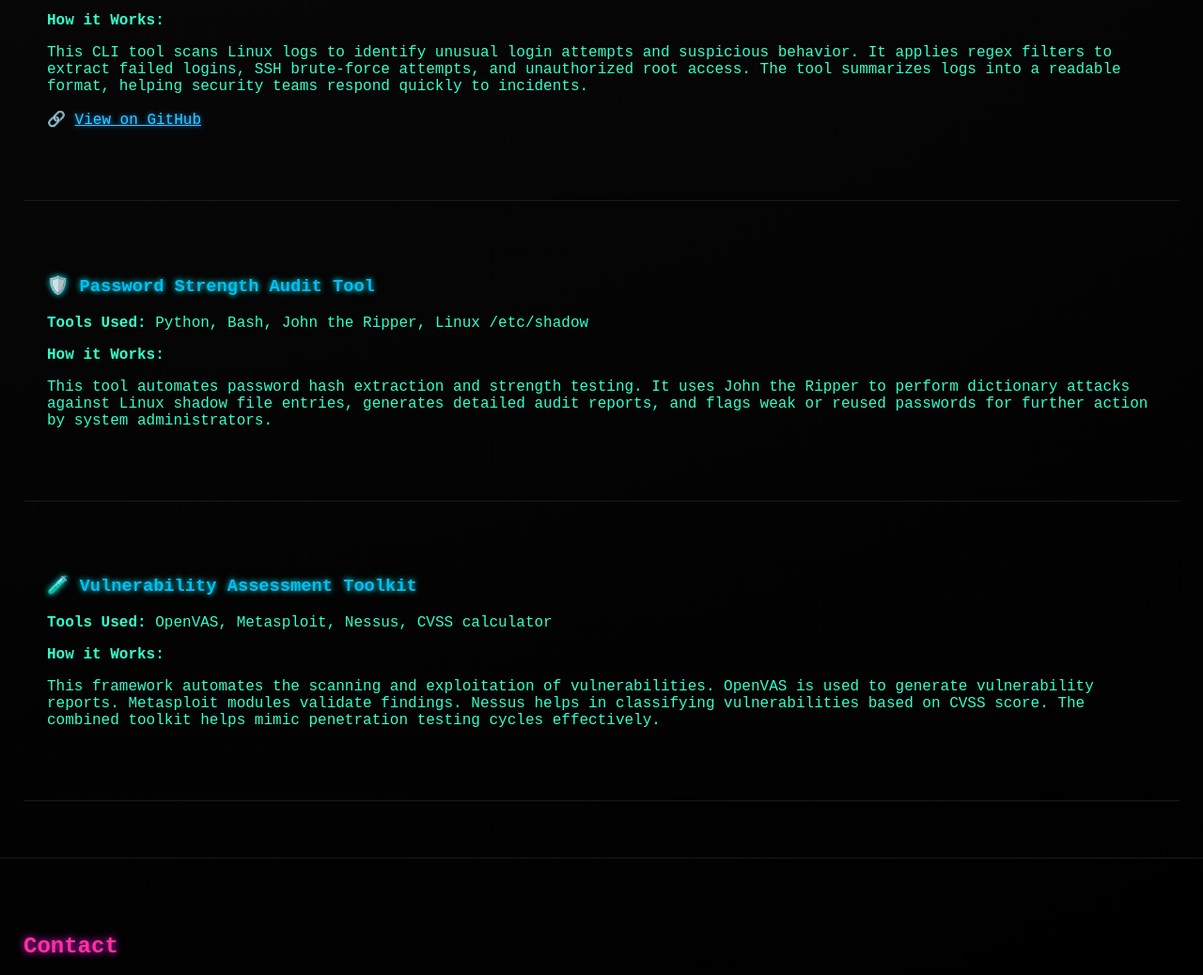
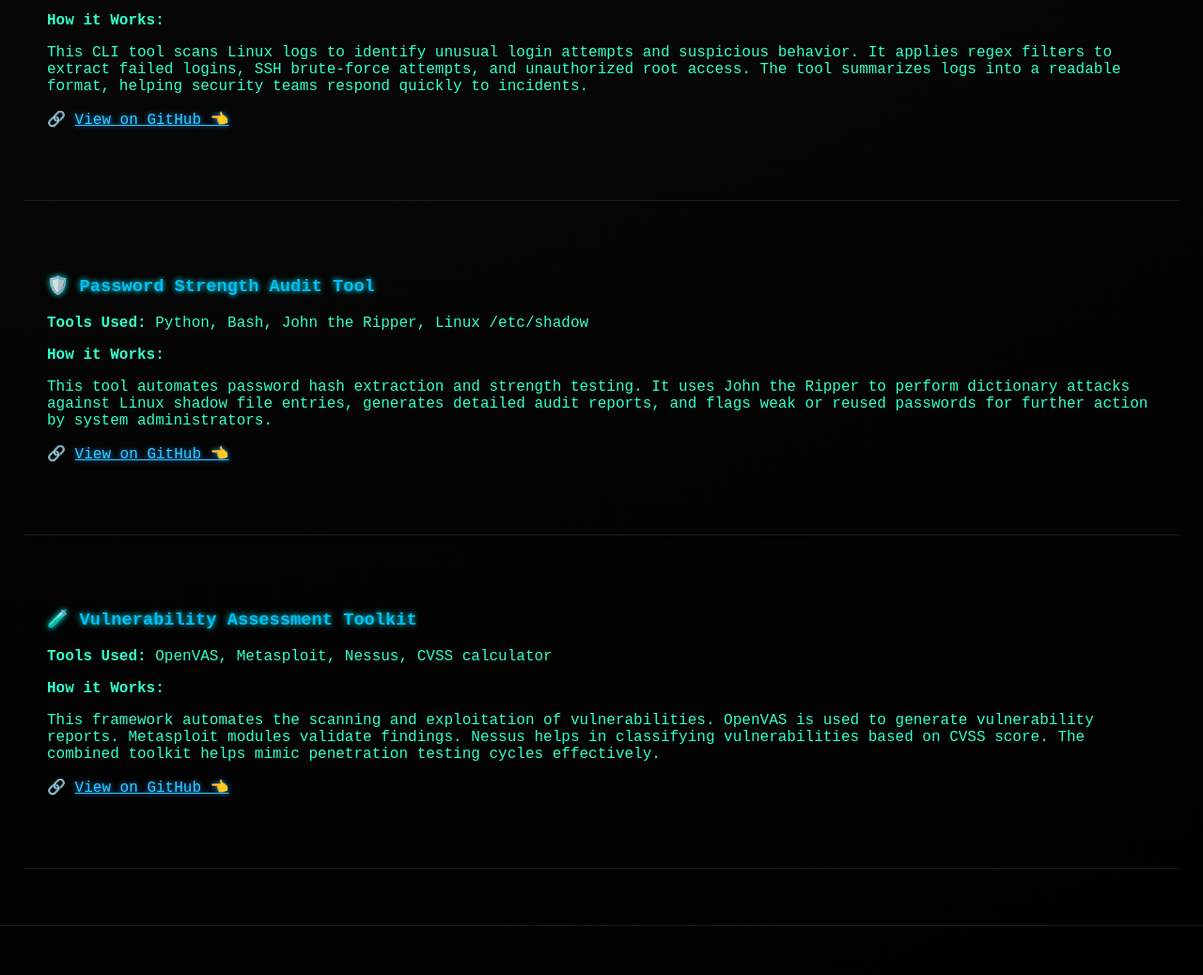
Before and after one commit to crazy9912/portfolio, a plain HTML site: page Index.html in a window 1280 px wide. Shown: the part 1664-2702 px from the top of the page at 94% size. Drawn offline with Linux system fonts and the light colour scheme.

Commit message:
Update Index.html

```diff
--- a/Index.html
+++ b/Index.html
@@ -179,7 +179,7 @@
     <p><strong>Tools Used:</strong> Python, Regex, Linux log files (auth.log, syslog), Bash</p>
     <p><strong>How it Works:</strong></p>
     <p>This CLI tool scans Linux logs to identify unusual login attempts and suspicious behavior. It applies regex filters to extract failed logins, SSH brute-force attempts, and unauthorized root access. The tool summarizes logs into a readable format, helping security teams respond quickly to incidents.</p>
-    <p>🔗 <a href="https://github.com/crazy9912/log-analyzer" target="_blank">View on GitHub</a></p>
+    <p>🔗 <a href="https://github.com/crazy9912/log-analyzer" target="_blank">View on GitHub 👈 </a></p>
 
   </section>
   <section style="font-family: 'Courier New', monospace; color: #33ffcc;">
@@ -187,12 +187,14 @@
     <p><strong>Tools Used:</strong> Python, Bash, John the Ripper, Linux /etc/shadow</p>
     <p><strong>How it Works:</strong></p>
     <p>This tool automates password hash extraction and strength testing. It uses John the Ripper to perform dictionary attacks against Linux shadow file entries, generates detailed audit reports, and flags weak or reused passwords for further action by system administrators.</p>
+    <p>🔗 <a href="https://github.com/crazy9912/Password-Audit-Tool" target="_blank">View on GitHub 👈 </a></p>
   </section>
   <section style="font-family: 'Courier New', monospace; color: #33ffcc;">
     <h3 class="project-title">🧪 Vulnerability Assessment Toolkit</h3>
     <p><strong>Tools Used:</strong> OpenVAS, Metasploit, Nessus, CVSS calculator</p>
     <p><strong>How it Works:</strong></p>
     <p>This framework automates the scanning and exploitation of vulnerabilities. OpenVAS is used to generate vulnerability reports. Metasploit modules validate findings. Nessus helps in classifying vulnerabilities based on CVSS score. The combined toolkit helps mimic penetration testing cycles effectively.</p>
+        <p>🔗 <a href="https://github.com/crazy9912/vulnerability-assessment-toolkit" target="_blank">View on GitHub 👈 </a></p>
   </section>
 </section>
 
```
